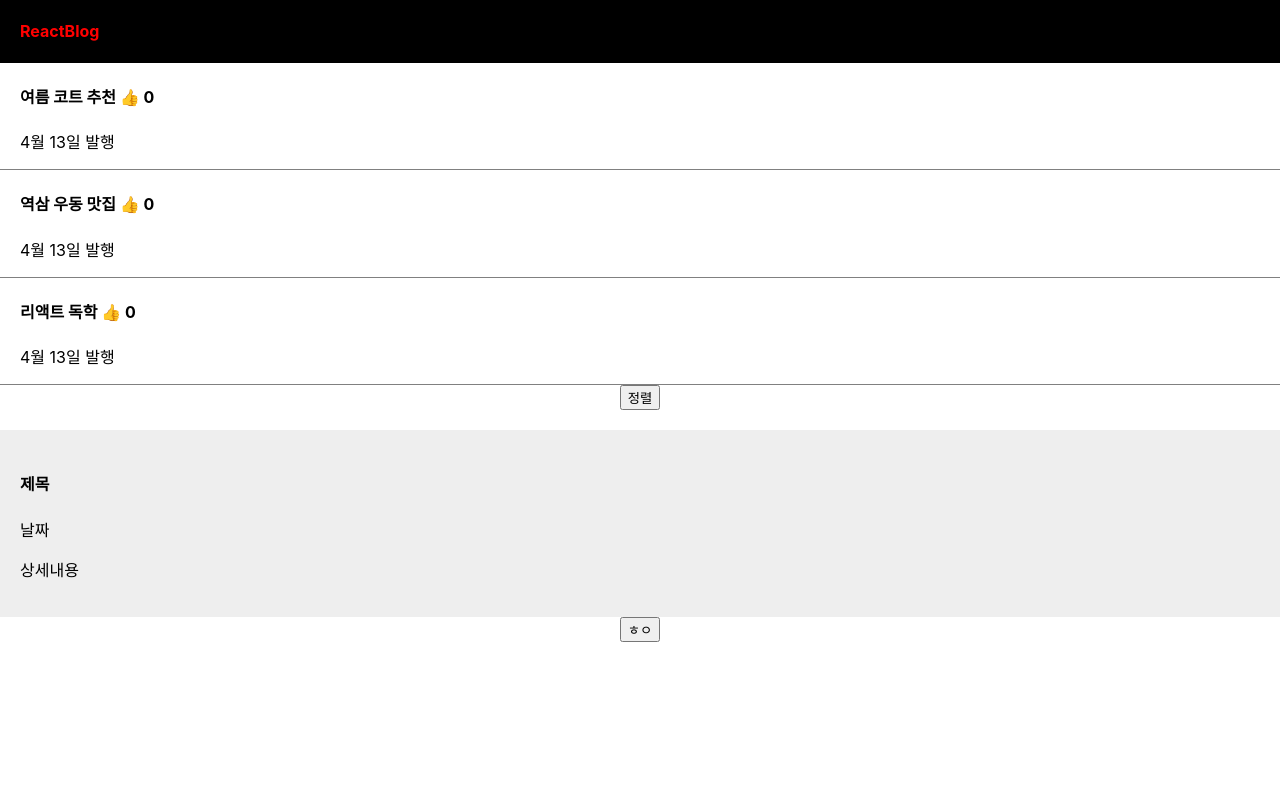
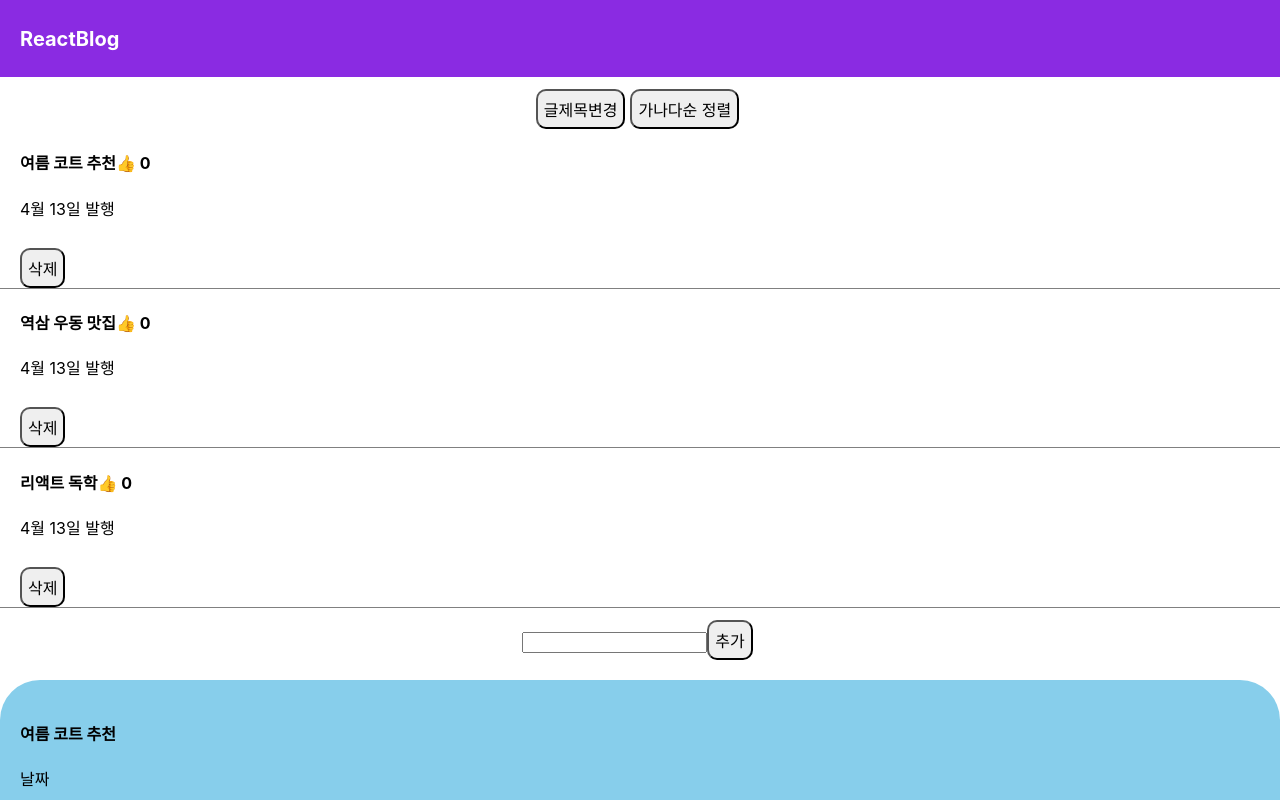
Before and after one commit to yoonyj1/08_react-workspace, a React (Create React App) app in the folder 리액트/blog/: page / in a window 1280 px wide. Shown: the top 800 px of the page. Built offline with nearby package versions, Linux system fonts and the light colour scheme.

Commit message:
202304181006

```diff
--- a/리액트/blog/src/App.css
+++ b/리액트/blog/src/App.css
@@ -1,35 +1,49 @@
 .App {
   text-align: center;
 }
-
-.black-nav{
+/*04-13-목*/
+.black-nav {
   display: flex;
-  background: black;
+  background-color: blueviolet;
   width: 100%;
-  color: white;
   padding-left: 20px;
 }
-
 div{
   box-sizing: border-box;
 }
-
 .list{
   padding-left: 20px;
   text-align: left;
-  border-bottom: 1px solid grey;
+  border-bottom: 1px solid gray;
+}
+/*end*/
+button {
+  margin-right:5px;
+  height: 40px;
+  border-radius: 10px;
+  margin-top: 12px;
+  cursor: pointer;
+  font-size: medium;
+}
+.modal {
+  margin-top: 20px;
+  padding: 20px;
+  background-color: #eee;
+  text-align: left;
+  border-radius: 40px;
+}
+button >span {
+  color: red;
 }
 
 .App-logo {
   height: 40vmin;
   pointer-events: none;
 }
-
-.modal{
-  margin-top: 20px;
-  padding: 20px;
-  background: #eee;
-  text-align: left;
+#logo {
+  color:white;
+  font-size:20px;
+  padding-right:30px;
 }
 
 @media (prefers-reduced-motion: no-preference) {
--- a/리액트/blog/src/App.js
+++ b/리액트/blog/src/App.js
@@ -1,143 +1,235 @@
+/*eslint-disable*/
 import logo from './logo.svg';
 import './App.css';
-import { useState } from 'react';
+import React, { useState } from 'react';
 
 function App() {
 
-  let post = '역삼우동맛집';
-  let [logo, setLogo] = useState('ReactBlog');
-  let [a, b] = useState(['여름 코트 추천', '역삼 우동 맛집', '리액트 독학']);
-  //let [title, t] = useState('역삼 우동 맛집');
-  //let [title2, t2] = useState('리액트 독학');
-  // document.querySelector('h4').innerHTML(post);
-  let[따봉, 따봉변경] = useState(0);
-  let[modal, setModal] = useState(true); // UI의 현재 상태: 열림, 닫힘, 보임, 1, true, ...
+  let post = '강남 우동 맛집';
+  let [a,b] = useState(['여름 코트 추천', '역삼 우동 맛집', '리액트 독학']);
+  let [like, setLike] = useState([0,0,0]);
+  let [modal, setModal] = useState(true); // ui현재상태 : 열림, 닫힘, 보임, 1, true
+  let [title, setTitle] = useState(0);
+  let [입력값, 입력값변경] = useState('');
+
 
   // 모든 array 뒤에 map() 사용가능
   // array의 자료 개수만큼 함수 안의 코드 실행해줌
-  // 함수의 파라미터는 array안에 있는 자료임
-  // return에 뭐 적으면 array 담아줌
+  // 함수의 파라미터는 array 안에 있는 자료임
+  // return에 뭐적으면 array 담아줌
+
   [1,2,3].map(function(a){
     return '123321';
     console.log(a);
-  })
+  });
+
+
+
+
+
+
+
+
+  //let [c,d] = useState('역삼 우동 맛집');
+  //let [e,f] = useState('리액트 독학');
+  let [logo, setLogo] = useState('ReactBlog');
+  // document.querySelector('h4').innerHTML(post);
 
   return (
     <div className="App">
-      <Nav></Nav>
-      {/* <div className="list">
-        <h4>{a[0]} <span onClick={() => {따봉변경(따봉 + 1)}}>👍</span>      {따봉} </h4>
-        <p>4월 13일 발행</p>
+        <Nav/>
+
         <button onClick={()=>{
-            // b(['가을 코트 추천', '역삼 우동 맛집', '리액트 독학'])
-           // a[0] = '가을 코트 추천';
-           // b(a);
-           let copy = [...a];
+          // 글제목 변경 => 여름 코트 추천, 역삼 우동 맛집, 리액트 독학
+          // b(['가을 코트 추천', '역삼 우동 맛집', '리액트 독학']);
+          let copy = [...a]; // 새로운 주소값 부여
           copy[0] = '가을 코트 추천';
           b(copy);
-          }}>바꿔</button>
+        }}>글제목변경</button>
+
+        <button onClick={()=>{
+          let copy2 = [...a];
+          copy2.sort();
+          b(copy2);
+        }}>가나다순 정렬</button>
+
+
+
+      {/* <div className="list">
+        <h4>{a[0]} <span onClick={()=>{ 따봉변경(따봉+1) } }>👍</span> { 따봉 } </h4>
+        <p>4월 13일 발행</p>
       </div>
+      <div className="list">
+        <h4>{a[1]}</h4>
+        <p>4월 13일 발행</p>
+      </div>
+      <div className="list">
+        <h4 onClick={()=>{
 
-      <div className="list">
-        <h4  onClick={() => {
-        // 내 풀이
-        // let copy2 = [...a];
-        // copy2 = copy2.sort();
-        // b(copy2);
-
-        // 강사님 풀이 1
-        // if(modal == true){ // 현재 모달이 열려있다면
-        //   setModal(false);
-        // } else{ // 현재 모달이 닫혀있다면
-        //   setModal(true);
-        // }
-
-        // 강사님 풀이2
               setModal(!modal);
-      }}>{a[2]}</h4>
+        }
+        }>{a[2]}</h4>
         <p>4월 13일 발행</p>
-      </div>  */}
+      </div> */}
 
       {
-        a.map(function(b, i){ // a: 순차적으로 접근한 요소, i: 인덱스
+        a.map(function(글, i){ // a: 순차적으로 접근한 요소 / i: 인덱스 : 0
           return (
             <div className="list">
-            <h4>{a[i]} <span onClick={() => {따봉변경(따봉 + 1)}}>👍</span>      {따봉}</h4>
+              <h4 onClick={()=>{setModal(!modal); setTitle(i)}}>{a[i]}
+              <span onClick={(e)=>{
+               e.stopPropagation(); // 이벤트 버블링 막아주는
+               let newLike = [...like]; // [0,0,0]
+               newLike[i]++;
+               setLike(newLike);
+               } }>👍</span> { like[i] }
+              </h4>
               <p>4월 13일 발행</p>
+
+              <button onClick={() =>{
+                let copy = [...a];
+
+                copy.splice(i, 1);
+
+                b(copy);
+
+              }}>삭제</button>
           </div>
           )
         })
+        /*
+          응용 1. 글에 아무것도 입력안해도 추가버튼 누르면 추가 잘됨 => 막기
+
+          응용 2. 따봉버튼 수정(추가, 삭제)
+
+          응용 3. 날짜 state로 만들어서 현재 날짜로 저장
+        */
+
       }
 
 
-      <button type="button">정렬</button>
+      {/*
+        * 챌린지2 : 버튼 누르면 글 하나 추가되는 기능 만들기
+          챌린지3 : 글마다 삭제버튼 만들고 삭제 되는 기능
+      */}
+      <input onChange={(e)=> {
+        입력값변경(e.target.value);// 성격급한 자스
+        console.log(입력값);
+      }}/>
+
+     <button onClick={() => {
+      let copy = [...a]; // copy = ['여름', '우동', '리액트']
+
+      copy.push(입력값);
+
+      b(copy);
+     }}>추가</button>
 
       {/* <Modal></Modal> */}
 
-      {
-       /* html 태그만 나와야해서 if문, for문 사용못함 => 삼항연산자 사용
-       if(){
-          <Modal></Modal>
-        }
-        */
-      //  1 == 2? '맞음':'틀림'
-      modal == true ? <Modal></Modal> : null
+
+      { // 자스쓰려면 이거 열기
+        modal == true ? <Modal title={title} b={b} color={'skyblue'} a={a}/> : null
       }
 
+      <Modal2></Modal2>
+
       {/*
-        * 리액트에서 동적인 UI(원래 없었지만 생기는 것) 만드는 step
-          1. HTML, CSS로 미리 UI 디자인 해놓기
-          2. UI의 현재 상태를 state로 저장해두기
-          3. state 상태에 따라서 UI가 어떻게 보일지 조건문 작성
+        * 리액트에서 동적인 UI(원래 없었는데 생기는거) 만드는 STEP
+        1. HTML, CSS 로 미리 UI 디자인 해놓기
+        2. UI의 현재상태를 state 로 저장해두기
+        3. state의 상태에 따라서 UI가 어떻게 보일지 조건문
+
+        ** 챌린지 : 글제목을 클릭하면 모달창이 보이게
+        ** 힌트 : 글제목 누르면 html 보이게해주세요(x)
+                  글제목 누르면 state의 값을 변경해주세요
+
+        ** 챌린지2탄 : 글제목 한번 더 누르면 모달창이 닫히고
       */}
 
-      <Btn></Btn>
+
+
+
+
+
 
     </div>
+
+
+
   );
 }
 
 /*
-* 컴포넌트(축약한 HTML 덩어리) 만드는 법
+* 컴포넌트(축약한 HTML 덩어리) 만드는법
 1. function 만들고
 2. return() 안에 html 담기
-  3. <함수명></함수명>쓰기
+3. <함수명></함수명> 쓰기
 
-  * 컴포넌트 만들 때 주의사항
+* 컴포넌트 만들때 주의 사항
 1. component 작명할 땐 영어 대문자로 시작하게 작명
-  2. return(<div></div>) 안에 html 태그들이 평행하게 여러개 들어가면 x
+2. return( <div></div> ) 안에 html 태그들이 평행하게 여러개 들어가면 x
 3. function App(){} 내부에 만들면 안된다.
 
-  어떤 HTML들을 Component로 만들면 좋을까
+* 어떤 HTML들을 Component로 만드는게 좋을까?
 - 사이트에 반복해서 출현하는 HTML 덩어리
 - 긴 코드를 축약
-  - 다른 곳에서 코드 재사용할때
-  - 복잡한 코드를 작은 기능으로 나눌 때
+- 다른 곳에서 코드 재사용 할때
+- 복잡한 코드를 작은 기능으로 나눌때
 
 * 컴포넌트의 단점
-   - 한 function 안에 있는 변수를 다른 function애 호출 할 수 없음
+- 한 function 안에 있는 변수를 다른 function 호출 할 수 없음
 - props 문법을 이용해서 state <Modal>까지 전달해줘야 사용할 수 있음
 
-  * 챌린지: 연습삼아 다른 컴포넌트 1개를 만들기
-  ** 챌린지: 글제목 누르면 html 보이는게 아니고
-             글제목 누르면 state 값을 변경
+* 챌린지 : 연습삼아 다른 컴포넌트 1개 만들기
+
 */
 
-function Modal(){
+/*
+  부모 -> 자식 state 전송하는 방법
+  1. <자식컴포넌트 작명={state 이름}> => 호출했던 곳
+  2. props 파라미터 등록 후 props.작명 사용 => 찐 컴포넌트
+
+  챌린지1 : 글 수정 버튼 누르면 첫 글제목이 겨울코트 추천으로 바뀌는
+*/
+
+function Modal(props){
+
   return(
-    <div className="modal">
-        {/* <h4>{a[0]}</h4> */}
-        <h4>제목</h4>
+    <div className="modal" style={{background:props.color}}>
+    <h4>{props.a[props.title]}</h4>
     <p>날짜</p>
     <p>상세내용</p>
+    <button onClick={()=>{
+      // 버튼 누르면 첫번째 글 수정
+      let copy = [...props.a]; // ['여름 코트 추천', '역삼우동 맛집', '리액트 독학']
+      copy[0] = '겨울 코트 추천';
+      props.b(copy)
+
+    }}>글수정</button>
   </div>
   )
 }
 
-function Btn(){
+// class를 이용한 옛날 React 문법
+class Modal2 extends React.Component {
+  constructor(props){
+    super(props)
+    this.state ={
+      name:'kim',
+      age:20
+    }
+  }
+  render(){
     return(
-  <button>ㅎㅇ</button>
+      <div>
+        안녕{this.state.age}
+        <button onClick={() => {
+          this.setState({age:21});
+        }}>버튼</button>
+      </div>
     )
+  }
 }
 
 function Nav(){
@@ -146,58 +238,82 @@ function Nav(){
         {/*
 
         ** JSX 문법
-        1. 리액트에서는 class 말고 className 이라고 쓰장
-        => 왜 리액트에서는 JSX 문법을 사용할까?
+        1. 리액트 에서는 class 말고 className 이라고 쓰장
+        => 왜 리엑트에서는 JSX 문법을 사용할까?
         원래 : 리액트 <div> 만들고자하면
-        React.createEletment('div', 'helloWorld');
+        React.createEletment('div','helloWorld');
         => 이런식으로 어렵게 코드 짜야함.
 
-        2. 변수 넣을 때 {중괄호} 사용한다.
+        2. 변수 넣을 때 {중괄호}
 
-        3. style 넣을때 style={{속성:'속성값'}}
-        => ex) font-size : 뺄셈 처럼 인식 => fontSize
+        3. style 넣을 땐 style={ {속성 : '속성값' } }
+        => ex) font-size : 뺄샘 처럼 인식 => fontSize
 
         4. return() 안에 병렬로 태그 2개 이상 기입금지
 
         state 만드는법
-        1. import {userState}
-        2. userState(보관할 자료)
+        1. import {useState}
+        2. useState(보관할 자료)
         3. let [작명, 작명]
 
         ** state 사용하는 이유?
         => 변수로 선언 한 경우 : 변수내용 바뀌게 되면, 변수내용 바뀌었으니까 html도 고쳐달라 => 생자바스크립트
-        => state 선언 한 경우 : state변경이 일어나면, state가 포함된 html을 자동으로 재랜더링 해준다.
+        => state로 선언한 경우 : state 변경이 일어나면, state가 포함된 html을 자동으로 재랜더링 해준다.
 
         // 전부 다 state로 선언하면 될까?
-        => state 이점 : 변경 자주 되는 데이터 .. (로고, 대메뉴 ? )
-        => 상품명, 글제목, 가격 이런것 처럼 자주 변할 것 같은 데이터들 ...
+        => state 이점 : 변경 자주 되는 데이터.. (로고, 대메뉴 ? )
+        => 상품명, 글제목, 가격 이런것 처럼 자주 변할 것 같은 데이터들...
 
-        ** 자주 변경되는 데이터 state에 저장해놨다가 html {데이터바인딩}
+        ** 자주 변경 되는 데이터 state에 저장해놨다가 html {데이터바인딩}
         1. 변경할 일이 없는 데이터들
         2. 굳이 html에 표기가 필요 없는 데이터 그냥 변수에 저장
 
-        oncClick={} 안에 함수 이름을 넣어야함
-        <div onClick="실행할 구문~"></div> => 원래방식
+
+        onClick={ } 안에 함수 이름을 넣어야함!!
+        <div onclick="실행할 구문~~"></div>   => 원래
         <div onClick={실행할 함수명}></div>
-        => Click 대문자
-        => {} 중괄호 사용
-        => 그냥 코드가 아니라 함수를 넣어야 잘 동작함
-        => 함수 만드는 문법 사용해도 상관없음
 
-        let [따봉, 따봉변경] = useState(0);
-        사용법)
-          따봉변경(새로운 값)
+        => Click 대문자!!
+        => {} 중괄호 사용하는거
+        => 그냥 코드가 아니라 함수를 넣어야 잘 동작한다는거
+        => 함수 만드는 문법 바로 넣어도 상관 없음
+
+        let[따봉, 따봉변경] = useState(0);
+        사용법
+        따봉변경(새로운값)
         => state 변경 함수는 ()안에 넣은걸로 state를 갈아치워주는 함수
-          따봉변경(따봉 = 따봉 + 1) // 이런거 안됨
-          따봉변경(따봉+1)
+        따봉변경(따봉 = 따봉+1); // 이런거 안됨
+        따봉변경(따봉 + 1);
 
-          [...복사할데이터] => 독립적인 복사본을 생성해줌(깊은복사)
-          => 리액트에서 array, object state를
-        */
-        }
-        <h4 style={{color:'red', fontSize:"16px"}}>ReactBlog</h4>
+
+        // 오늘 배운 내용 정리
+        1. 클릭시 뭔가 실행하고 싶으면 onClick={함수} 이렇게 이벤트 핸들러를 담아서 사용
+        2. state를 변경하시려면 state 변경 함수를 꼭 이용해라.
+        => state변경 함수는 ()안에 입력한걸로 기존 state를 갈아치워준당.
+        => 중요하니 외워야한다!!!
+
+        글제목변경('가을 코트 추천') => 이거왜안되나요?
+        기존 state를 갈아 치워주기 때문에
+        ['여름 코트 추천', '역삼 우동 맛집', '리액트 독학']
+        글제목변경(['가을 코트 추천', '역삼 우동 맛집', '리액트 독학'])
+
+
+        [...복사할데이터] => 독립적인 복사본을 생성 해줌 (깊은 복사)
+        => 리액트에서 array, object state를 수정하고 싶으면
+        독립적인 카피본을 만들어서 수정
+        [...기존state]
+
+        ** 응용문제 : 가나다순 정렬버튼 =>
+        저는 array 정렬하는법 모르는디요.... -> 당연히 검색해바 제바루../
+
+
+        */}
+        <h4 id='logo'>ReactBlog</h4>
         </div>
   )
 }
 
+
+
+
 export default App;
```
Lines whose indentation alone changed are shown as unchanged.
